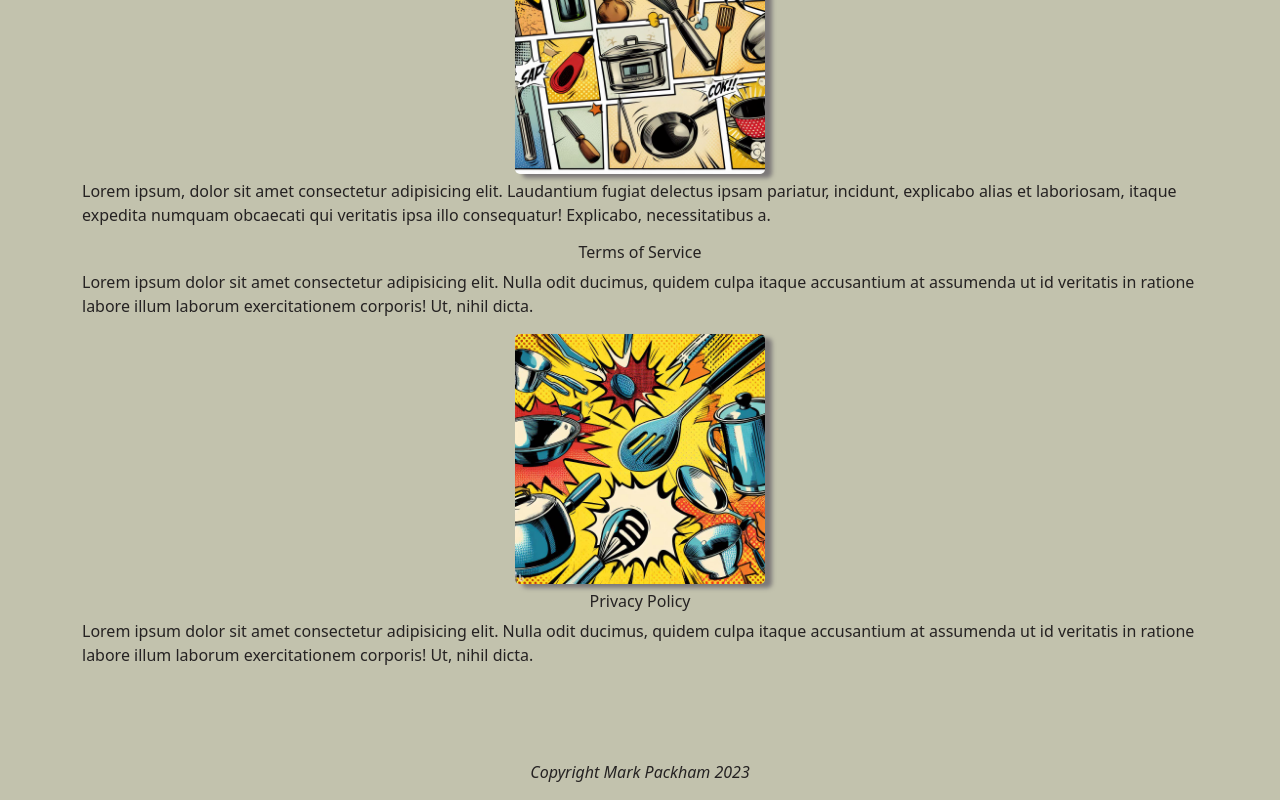
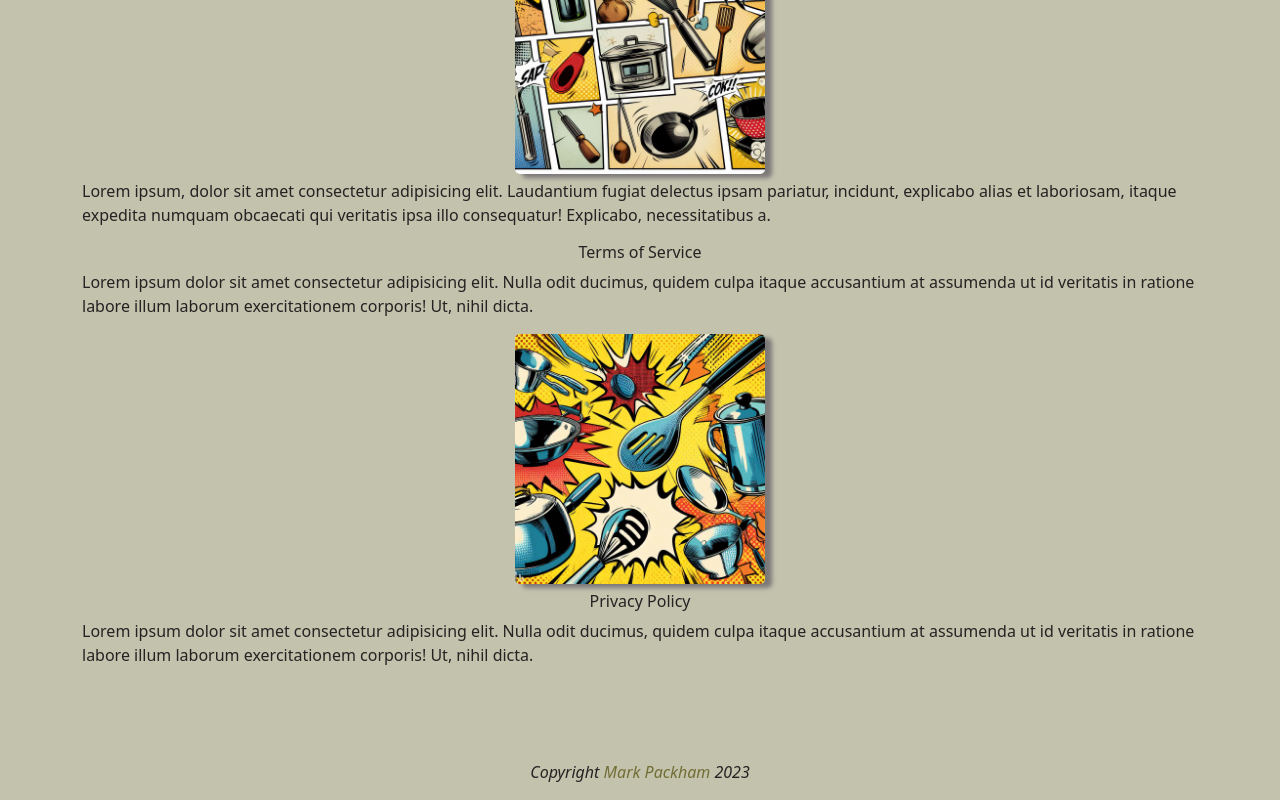
Before and after one commit to markpackham/HyperionDevReact-AppCapstoneProject, a React (Vite) app in the folder reactStoreCapstoneProject/: page / in a window 1280 px wide. Shown: the part 1041-1841 px from the top of the page. Built offline with nearby package versions, Linux system fonts and the light colour scheme.

Commit message:
Add link to Github in footer

```diff
--- a/reactStoreCapstoneProject/src/components/layout/Footer.jsx
+++ b/reactStoreCapstoneProject/src/components/layout/Footer.jsx
@@ -1,3 +1,4 @@
+import { Link } from "react-router-dom";
 import Navbar from "../Navbar";
 import CartTotal from "../products/CartTotal";
 
@@ -12,7 +13,15 @@
       </div>
       <footer className="m-2">
         <p className="fst-italic">
-          Copyright Mark Packham {currentYear.getFullYear()}
+          Copyright{" "}
+          <Link
+            to="https://github.com/markpackham"
+            target="_blank"
+            rel="noopener noreferrer"
+          >
+            Mark Packham
+          </Link>{" "}
+          {currentYear.getFullYear()}
         </p>
       </footer>
     </>
```
